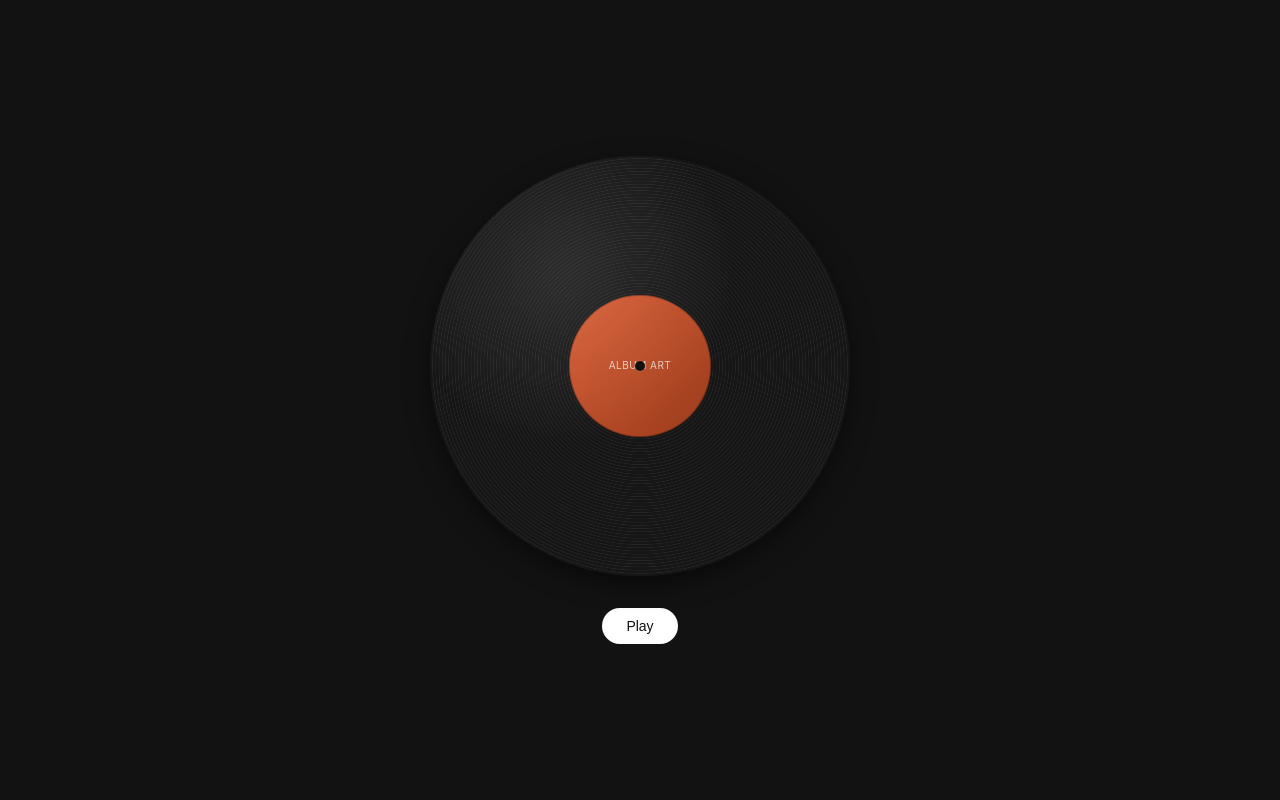
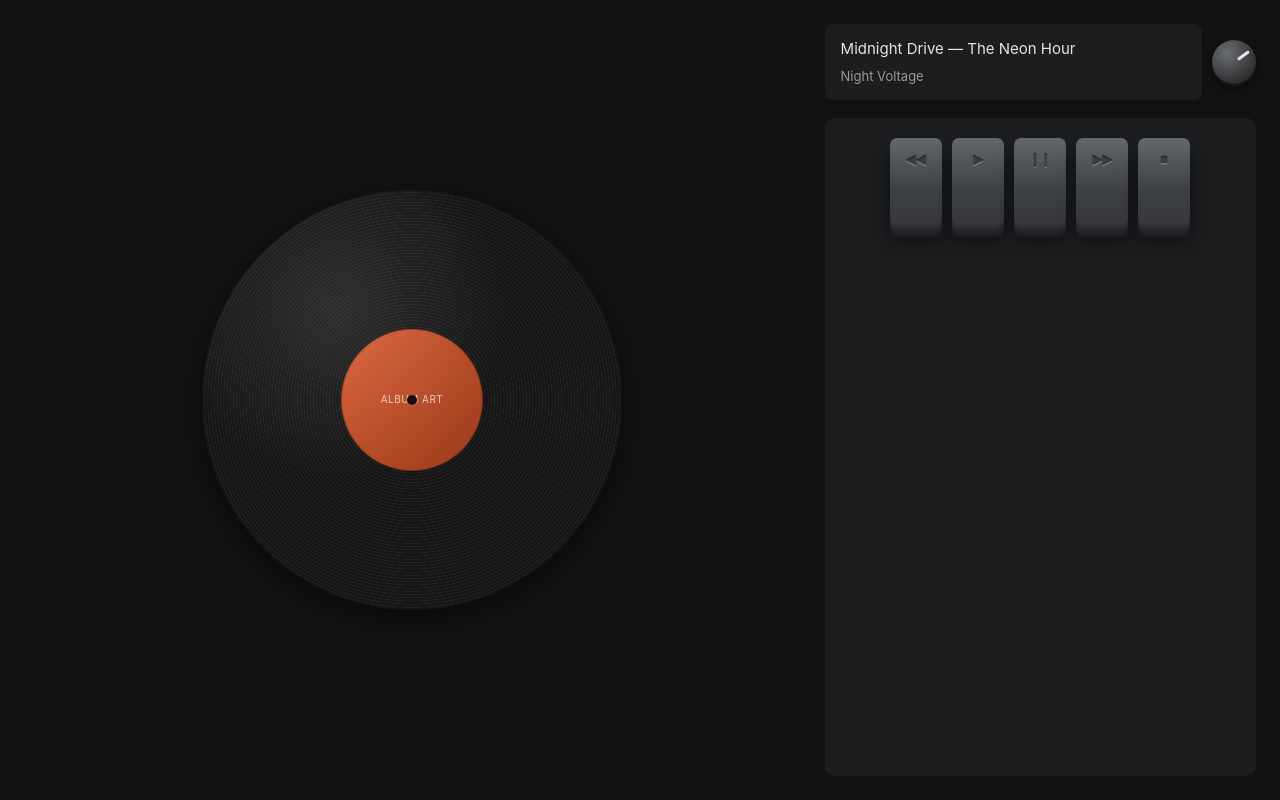
Before and after one commit to SethT89/record-player, a React (Vite) app: page / in a window 1280 px wide. Built offline with nearby package versions, Linux system fonts and the light colour scheme.

Commit message:
Wire full player layout and state into App

```diff
--- a/src/App.css
+++ b/src/App.css
@@ -1,21 +1,39 @@
 .player {
   min-height: 100svh;
   display: flex;
-  flex-direction: column;
-  align-items: center;
-  justify-content: center;
-  gap: 32px;
-  padding: 40px 20px;
   box-sizing: border-box;
 }
 
-.play-toggle {
-  background: #fff;
-  color: #121212;
-  border: none;
-  border-radius: 24px;
-  padding: 10px 24px;
-  font-size: 14px;
-  font-weight: 500;
-  cursor: pointer;
+.player__record-column {
+  flex: 1.8;
+  display: flex;
+  align-items: center;
+  justify-content: center;
+  padding: 24px;
 }
+
+.player__control-column {
+  flex: 1;
+  display: flex;
+  flex-direction: column;
+  gap: 18px;
+  padding: 24px 24px 24px 0;
+  min-width: 240px;
+}
+
+.player__display-row {
+  display: flex;
+  gap: 10px;
+  align-items: center;
+}
+
+@media (max-width: 640px) {
+  .player {
+    flex-direction: column;
+  }
+
+  .player__control-column {
+    padding: 0 20px 24px;
+    min-width: 0;
+  }
+}
--- a/src/App.jsx
+++ b/src/App.jsx
@@ -1,22 +1,34 @@
-import { useState } from "react";
 import { VinylRecord } from "./components/VinylRecord";
+import { NowPlayingDisplay } from "./components/NowPlayingDisplay";
+import { VolumeKnob } from "./components/VolumeKnob";
+import { TransportControls } from "./components/TransportControls";
+import { usePlayerState } from "./hooks/usePlayerState";
+import { mockTracks } from "./data/mockTracks";
 import "./App.css";
 
 function App() {
-  // Temporary local state for previewing the record's spin behavior.
-  // Will be replaced by shared player state once playback is wired up.
-  const [playing, setPlaying] = useState(false);
+  const { status, track, play, pause, stop, skipNext, skipPrev } =
+    usePlayerState(mockTracks);
 
   return (
     <div className="player">
-      <VinylRecord playing={playing} />
-      <button
-        type="button"
-        className="play-toggle"
-        onClick={() => setPlaying((p) => !p)}
-      >
-        {playing ? "Pause" : "Play"}
-      </button>
+      <div className="player__record-column">
+        <VinylRecord playing={status === "playing"} />
+      </div>
+      <div className="player__control-column">
+        <div className="player__display-row">
+          <NowPlayingDisplay track={track} />
+          <VolumeKnob />
+        </div>
+        <TransportControls
+          status={status}
+          onPlay={play}
+          onPause={pause}
+          onStop={stop}
+          onSkipNext={skipNext}
+          onSkipPrev={skipPrev}
+        />
+      </div>
     </div>
   );
 }
```
